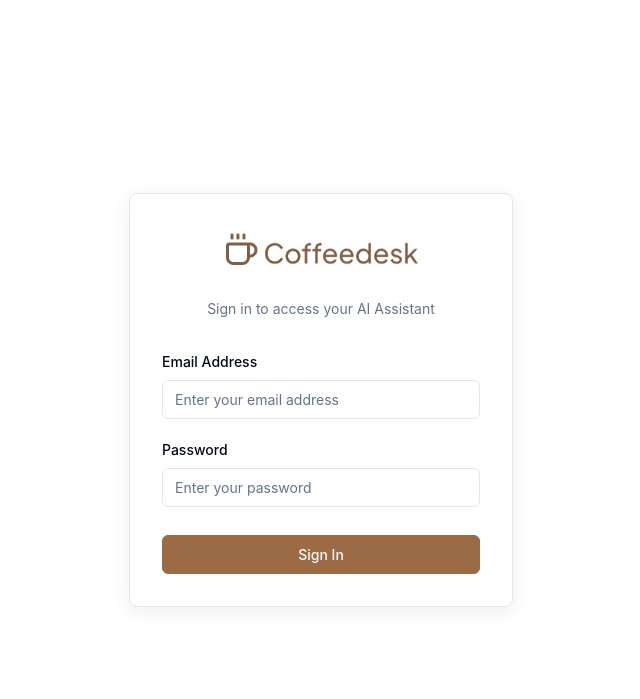
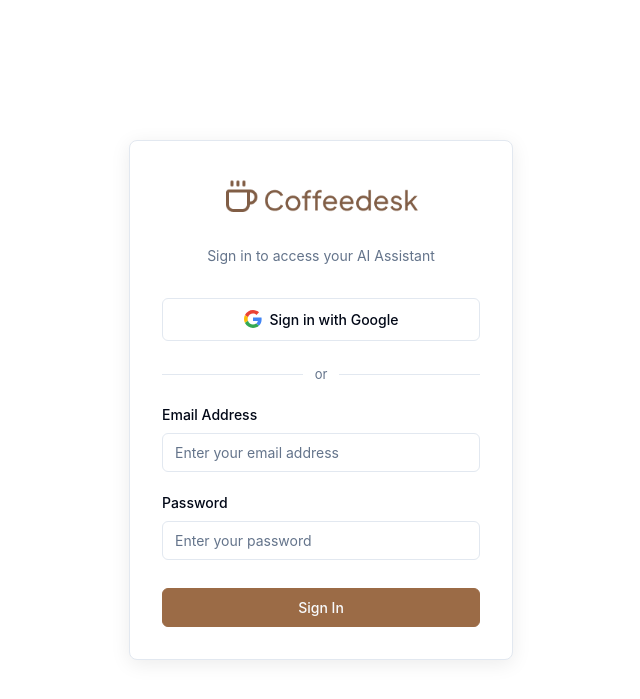
Before and after one commit to scalekit-inc/coffee-agent, a Flask app: page / in a window 1280 px wide. Shown: the top 699 px of the page, without its empty margins (319-959 px from the left). Run offline with Flask 3, Linux system fonts and the light colour scheme; parts of the project's set-up code (start-up, migrations or seed data) failed here and were passed over.

Commit message:
Add ScaleKit Google OAuth and calendar date handling
Introduce ScaleKit "Sign in with Google" flow and server-side calendar date handling.

```diff
--- a/chat_bot/app.py
+++ b/chat_bot/app.py
@@ -1,7 +1,8 @@
-from flask import Flask, request, jsonify, render_template, session
+from flask import Flask, request, jsonify, render_template, session, redirect
 from flask_cors import CORS
 import openai
 import os
+import secrets
 from dotenv import load_dotenv
 import json
 import logging
@@ -131,11 +132,96 @@ def api_login():
         logger.error(f"Login failed: {str(e)}", exc_info=True)
         return jsonify({'success': False, 'message': f'Login failed: {str(e)}'})
 
+@app.route('/api/me')
+def api_me():
+    """Return current user from session (for chat page when user logged in via Google or email)."""
+    email = session.get('user_email')
+    name = session.get('user_name', (email or '').split('@')[0] if email else '')
+    if not email:
+        return jsonify({'authenticated': False}), 401
+    return jsonify({
+        'authenticated': True,
+        'user': {'name': name, 'email': email}
+    })
+
+
 @app.route('/api/logout', methods=['POST'])
 def api_logout():
     """Handle logout API request"""
     session.clear()
     return jsonify({'success': True, 'message': 'Logged out successfully'})
+
+
+def _scalekit_redirect_uri():
+    """Build the redirect URI for ScaleKit OAuth (must match exactly in ScaleKit dashboard)."""
+    base = request.url_root.rstrip('/')
+    return f"{base}/api/scalekit/callback"
+
+
+@app.route('/api/scalekit/authorize')
+def scalekit_authorize():
+    """Redirect to ScaleKit OAuth with provider=google for Sign in with Google."""
+    try:
+        from scalekit.common.scalekit import AuthorizationUrlOptions
+        from scalekit_client import get_scalekit_client
+    except ImportError as e:
+        logger.error(f"ScaleKit import error: {e}", exc_info=True)
+        return redirect('/login?error=config')
+    provider = request.args.get('provider', 'google').strip().lower()
+    if provider != 'google':
+        return redirect('/login?error=unsupported_provider')
+    state = secrets.token_urlsafe(24)
+    session['scalekit_oauth_state'] = state
+    redirect_uri = _scalekit_redirect_uri()
+    options = AuthorizationUrlOptions()
+    options.state = state
+    options.provider = 'google'
+    options.scopes = ['openid', 'profile', 'email', 'offline_access']
+    client = get_scalekit_client()
+    auth_url = client.get_authorization_url(redirect_uri, options)
+    logger.debug(f"Redirecting to ScaleKit authorize: provider={provider}")
+    return redirect(auth_url)
+
+
+@app.route('/api/scalekit/callback')
+def scalekit_callback():
+    """Handle ScaleKit OAuth callback: exchange code for tokens, get email, log user in."""
+    error = request.args.get('error')
+    error_desc = request.args.get('error_description', '')
+    if error:
+        logger.warning(f"ScaleKit callback error: {error} - {error_desc}")
+        return redirect(f'/login?error=auth_failed&message={error_desc}')
+    code = request.args.get('code')
+    state = request.args.get('state')
+    if not code:
+        return redirect('/login?error=missing_code')
+    stored_state = session.pop('scalekit_oauth_state', None)
+    if not state or state != stored_state:
+        logger.warning("ScaleKit callback: invalid or missing state (CSRF)")
+        return redirect('/login?error=invalid_state')
+    try:
+        from scalekit.common.scalekit import CodeAuthenticationOptions
+        from scalekit_client import get_scalekit_client
+    except ImportError as e:
+        logger.error(f"ScaleKit import error: {e}", exc_info=True)
+        return redirect('/login?error=config')
+    redirect_uri = _scalekit_redirect_uri()
+    try:
+        client = get_scalekit_client()
+        auth_result = client.authenticate_with_code(code, redirect_uri, CodeAuthenticationOptions())
+    except Exception as e:
+        logger.error(f"ScaleKit token exchange failed: {e}", exc_info=True)
+        return redirect('/login?error=exchange_failed')
+    user = auth_result.get('user') or {}
+    email = (user.get('email') or '').strip()
+    if not email:
+        logger.warning("ScaleKit callback: no email in user object")
+        return redirect('/login?error=no_email')
+    session['user_email'] = email
+    session['user_name'] = (user.get('name') or email.split('@')[0])
+    logger.info(f"User logged in via ScaleKit Google: {email}")
+    return redirect('/chat')
+
 
 def get_user_integrations():
     """Get user-specific integration instances"""
@@ -188,7 +274,8 @@ def execute_function_call(function_name, function_args, gmail_integration_instan
             max_results=function_args.get("max_results", 10),
             query=function_args.get("query", ""),
             time_min=function_args.get("time_min", ""),
-            time_max=function_args.get("time_max", "")
+            time_max=function_args.get("time_max", ""),
+            date=function_args.get("date", "")
         )
     elif function_name == FUNCTION_CALENDAR_CREATE_EVENT:
         return calendar_integration_instance.create_event(
--- a/chat_bot/config.py
+++ b/chat_bot/config.py
@@ -14,9 +14,11 @@ OPENAI_MAX_TOKENS = int(os.getenv("OPENAI_MAX_TOKENS", "4096"))
 OPENAI_TEMPERATURE = float(os.getenv("OPENAI_TEMPERATURE", "1"))
 OPENAI_TIMEOUT_SEC = int(os.getenv("OPENAI_TIMEOUT_SEC", "30"))
 
-# User Timezone Configuration
+# User Timezone Configuration (for calendar "today"/"yesterday" range)
+# Use IANA name (e.g. America/Los_Angeles, Asia/Kolkata) so server can compute UTC ranges correctly.
 USER_TIMEZONE = os.getenv("USER_TIMEZONE", "PDT")
 USER_TIMEZONE_OFFSET = os.getenv("USER_TIMEZONE_OFFSET", "UTC-8")
+USER_TIMEZONE_IANA = os.getenv("USER_TIMEZONE_IANA", "America/Los_Angeles")
 
 # Function Names
 FUNCTION_GMAIL_FETCH_MAILS = "GMAIL_FETCH_MAILS"
--- a/chat_bot/templates/login.html
+++ b/chat_bot/templates/login.html
@@ -123,6 +123,47 @@
             border-radius: calc(var(--coffee-radius) - 2px);
             border: 1px solid hsl(0, 84.2%, 60.2%, 0.2);
         }
+
+        .divider {
+            display: flex;
+            align-items: center;
+            margin: 1.5rem 0 1.25rem;
+            color: var(--coffee-muted-foreground);
+            font-size: 0.8125rem;
+        }
+        .divider::before, .divider::after {
+            content: '';
+            flex: 1;
+            height: 1px;
+            background: var(--coffee-border);
+        }
+        .divider span { padding: 0 0.75rem; }
+
+        .google-btn {
+            display: flex;
+            align-items: center;
+            justify-content: center;
+            gap: 0.5rem;
+            width: 100%;
+            padding: 0.625rem 0.75rem;
+            background: var(--coffee-background);
+            color: var(--coffee-foreground);
+            border: 1px solid var(--coffee-border);
+            border-radius: calc(var(--coffee-radius) - 2px);
+            font-size: 0.875rem;
+            font-weight: 500;
+            cursor: pointer;
+            text-decoration: none;
+            transition: all 0.2s;
+            box-sizing: border-box;
+            font-family: inherit;
+        }
+        .google-btn:hover {
+            background: var(--coffee-muted);
+            border-color: var(--coffee-muted-foreground);
+        }
+        .google-btn:active { transform: scale(0.98); }
+        .google-btn svg { flex-shrink: 0; }
     </style>
 </head>
 <body>
@@ -133,6 +174,13 @@
             </div>
             <p>Sign in to access your AI Assistant</p>
         </div>
+
+        <a href="/api/scalekit/authorize?provider=google" class="google-btn" id="googleLoginBtn">
+            <svg width="18" height="18" xmlns="http://www.w3.org/2000/svg" viewBox="0 0 48 48"><path fill="#EA4335" d="M24 9.5c3.54 0 6.71 1.22 9.21 3.6l6.85-6.85C35.9 2.38 30.47 0 24 0 14.67 0 6.51 5.38 2.56 13.22l7.98 6.19C12.43 13.72 17.74 9.5 24 9.5z"/><path fill="#4285F4" d="M46.98 24.55c0-1.57-.15-3.09-.38-4.55H24v9.02h12.94c-.58 2.96-2.26 5.48-4.78 7.18l7.73 6c4.51-4.16 7.09-10.27 7.09-17.65z"/><path fill="#FBBC05" d="M10.53 28.59c-.48-1.45-.76-2.99-.76-4.59s.27-3.14.76-4.59l-7.98-6.19C.92 16.46 0 20.12 0 24c0 3.88.92 7.54 2.56 10.78l7.97-6.19z"/><path fill="#34A853" d="M24 48c6.48 0 11.93-2.13 15.89-5.81l-7.73-6c-2.15 1.45-4.92 2.3-8.16 2.3-6.26 0-11.57-4.22-13.47-9.91l-7.98 6.19C6.51 42.62 14.67 48 24 48z"/></svg>
+            Sign in with Google
+        </a>
+
+        <div class="divider"><span>or</span></div>
 
         <form id="loginForm">
             <div class="form-group">
@@ -152,6 +200,27 @@
     </div>
 
     <script>
+        (function checkLoginError() {
+            const params = new URLSearchParams(window.location.search);
+            const error = params.get('error');
+            if (!error) return;
+            const messages = {
+                auth_failed: 'Google sign-in was cancelled or failed. Please try again.',
+                invalid_state: 'Invalid login state. Please try again.',
+                missing_code: 'Missing authorization. Please try again.',
+                exchange_failed: 'Could not complete sign-in. Please try again.',
+                no_email: 'Could not get your email from Google. Please try again.',
+                config: 'Sign-in is not configured. Please contact support.',
+                unsupported_provider: 'This sign-in method is not supported.'
+            };
+            const msg = messages[error] || params.get('message') || 'Something went wrong. Please try again.';
+            showError(msg);
+            // Clean URL without reload
+            if (window.history.replaceState) {
+                window.history.replaceState({}, document.title, window.location.pathname);
+            }
+        })();
+
         document.getElementById('loginForm').addEventListener('submit', async function(e) {
             e.preventDefault();
 
```
Also changed, not shown: chat_bot/calendar_integration.py (+54 -11 lines), chat_bot/templates/index.html (+20 -12 lines), chat_bot/README.md.
